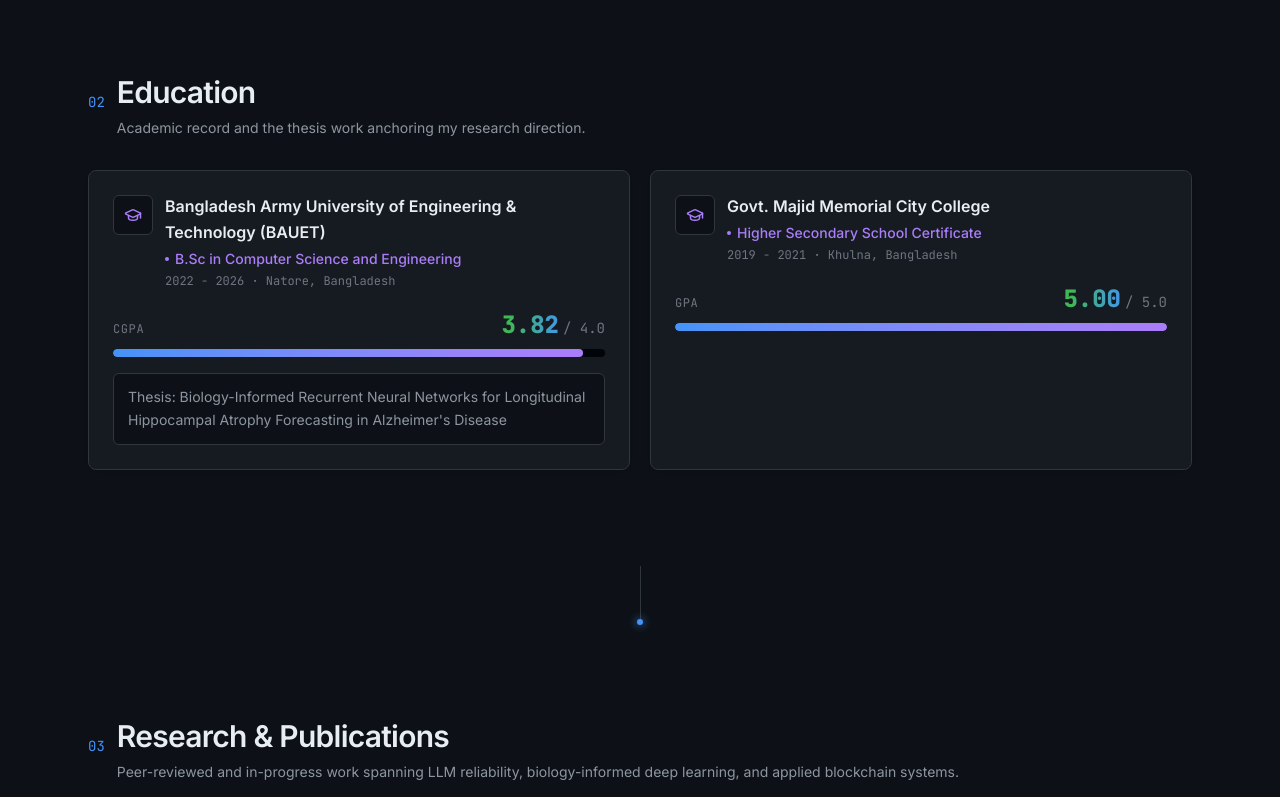
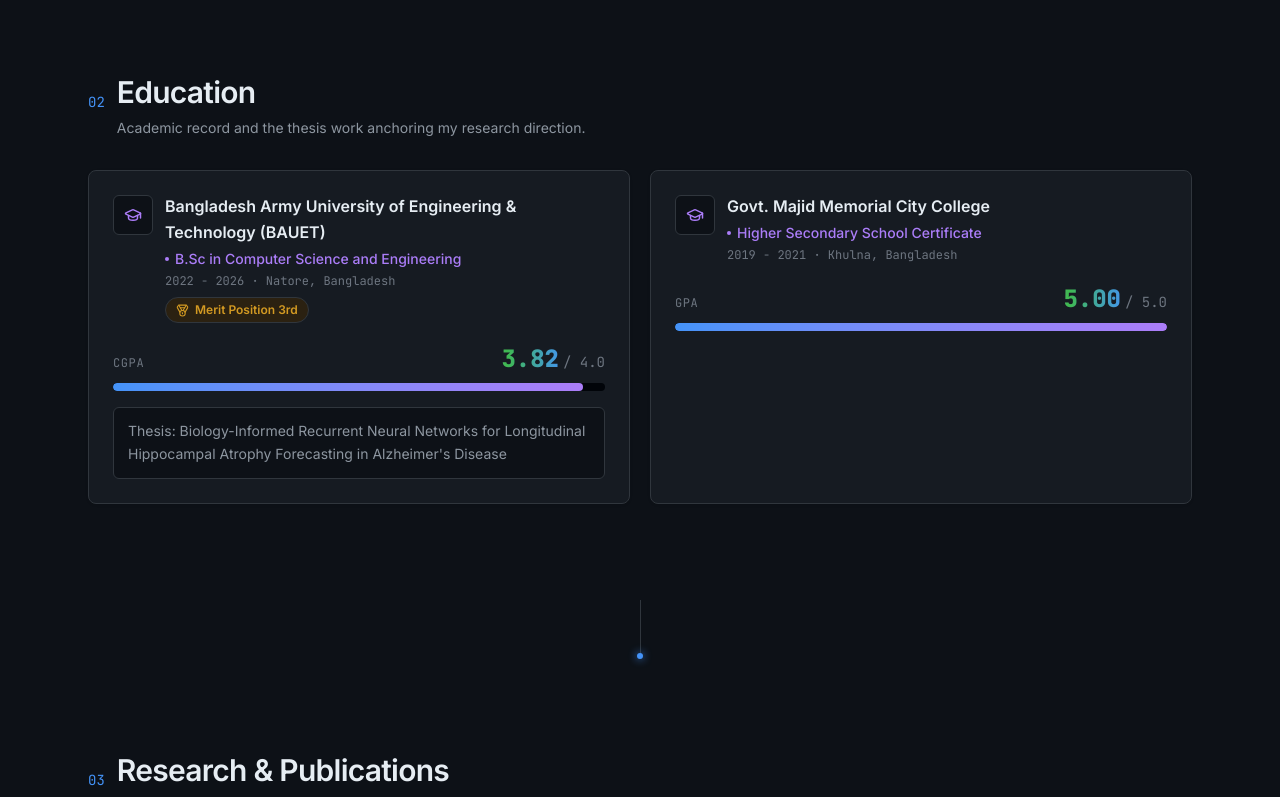
Before and after one commit to ratulhasan001/portfolio, a Next.js app: page / in a window 1280 px wide. Shown: the part 1565-2362 px from the top of the page. Built offline with nearby package versions, Linux system fonts and the light colour scheme.

Commit message:
animation updated

```diff
--- a/src/components/education-section.tsx
+++ b/src/components/education-section.tsx
@@ -1,7 +1,7 @@
 "use client";
 
 import { motion } from "framer-motion";
-import { GraduationCap } from "lucide-react";
+import { GraduationCap, Medal } from "lucide-react";
 import { education } from "@/lib/data";
 import { SectionTitle } from "./ui";
 import { FadeIn } from "./fade-in";
@@ -44,6 +44,19 @@
                   <p className="mono mt-1 text-xs text-fg-subtle">
                     {edu.period} · {edu.location}
                   </p>
+                  {edu.merit && (
+                    <motion.span
+                      initial={{ opacity: 0, scale: 0.5, y: -6 }}
+                      whileInView={{ opacity: 1, scale: 1, y: 0 }}
+                      viewport={{ once: true }}
+                      transition={{ type: "spring", stiffness: 420, damping: 14, delay: 0.25 }}
+                      whileHover={{ scale: 1.06, rotate: -2 }}
+                      className="mt-2 inline-flex items-center gap-1.5 rounded-full border border-attention/30 bg-attention-subtle px-2.5 py-1 text-xs font-semibold text-attention"
+                    >
+                      <Medal size={13} />
+                      {edu.merit}
+                    </motion.span>
+                  )}
                 </div>
               </div>
 
--- a/src/components/pop-in.tsx
+++ b/src/components/pop-in.tsx
@@ -40,13 +40,13 @@
           <span className="inline-block overflow-visible pb-1 align-bottom">
             <motion.span
               variants={{
-                hidden: { opacity: 0, scale: 0.4, y: 14, rotate: -6 },
+                hidden: { opacity: 0, scale: 0.25, y: 24, rotate: -14 },
                 show: {
                   opacity: 1,
                   scale: 1,
                   y: 0,
                   rotate: 0,
-                  transition: { type: "spring", stiffness: 420, damping: 16, mass: 0.7 },
+                  transition: { type: "spring", stiffness: 520, damping: 12, mass: 0.6 },
                 },
               }}
               className="inline-block"
@@ -65,7 +65,7 @@
   children,
   className,
   delay = 0,
-  scale = 0.85,
+  scale = 0.7,
   as = "div",
   inView = false,
   viewportMargin = "-60px",
@@ -85,13 +85,13 @@
 
   return (
     <MotionTag
-      initial={{ opacity: 0, scale, y: 6 }}
+      initial={{ opacity: 0, scale, y: 14 }}
       {...triggerProps}
       transition={{
         type: "spring",
-        stiffness: 380,
-        damping: 18,
-        mass: 0.6,
+        stiffness: 440,
+        damping: 13,
+        mass: 0.55,
         delay,
       }}
       className={className}
--- a/src/lib/data.ts
+++ b/src/lib/data.ts
@@ -68,6 +68,7 @@
   location: string;
   period: string;
   detail?: string;
+  merit?: string;
   score?: { label: string; value: number; scale: number };
 };
 
@@ -79,6 +80,7 @@
     period: "2022 - 2026",
     detail:
       "Thesis: Biology-Informed Recurrent Neural Networks for Longitudinal Hippocampal Atrophy Forecasting in Alzheimer's Disease",
+    merit: "Merit Position 3rd",
     score: { label: "CGPA", value: 3.82, scale: 4.0 },
   },
   {
```
